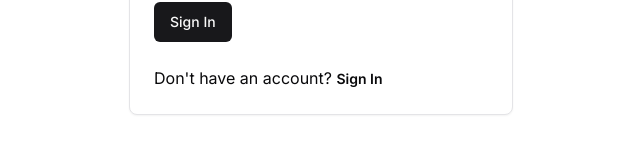
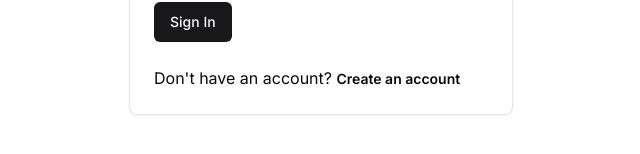
Before and after one commit to StepAsideLiL/lucia-auth, a Next.js app: page /auth/sign-in in a window 1280 px wide. Shown: the part 484-638 px from the top of the page, without its empty margins (319-959 px from the left). Built offline with nearby package versions, Linux system fonts and the light colour scheme.

Commit message:
fix: sign up page link text

```diff
--- a/app/(auth)/auth/sign-in/page.tsx
+++ b/app/(auth)/auth/sign-in/page.tsx
@@ -29,7 +29,7 @@ export default function Page() {
               href={"/auth/sign-up"}
               className="font-semibold text-sm hover:underline"
             >
-              Sign In
+              Create an account
             </Link>
           </p>
         </CardFooter>
```
